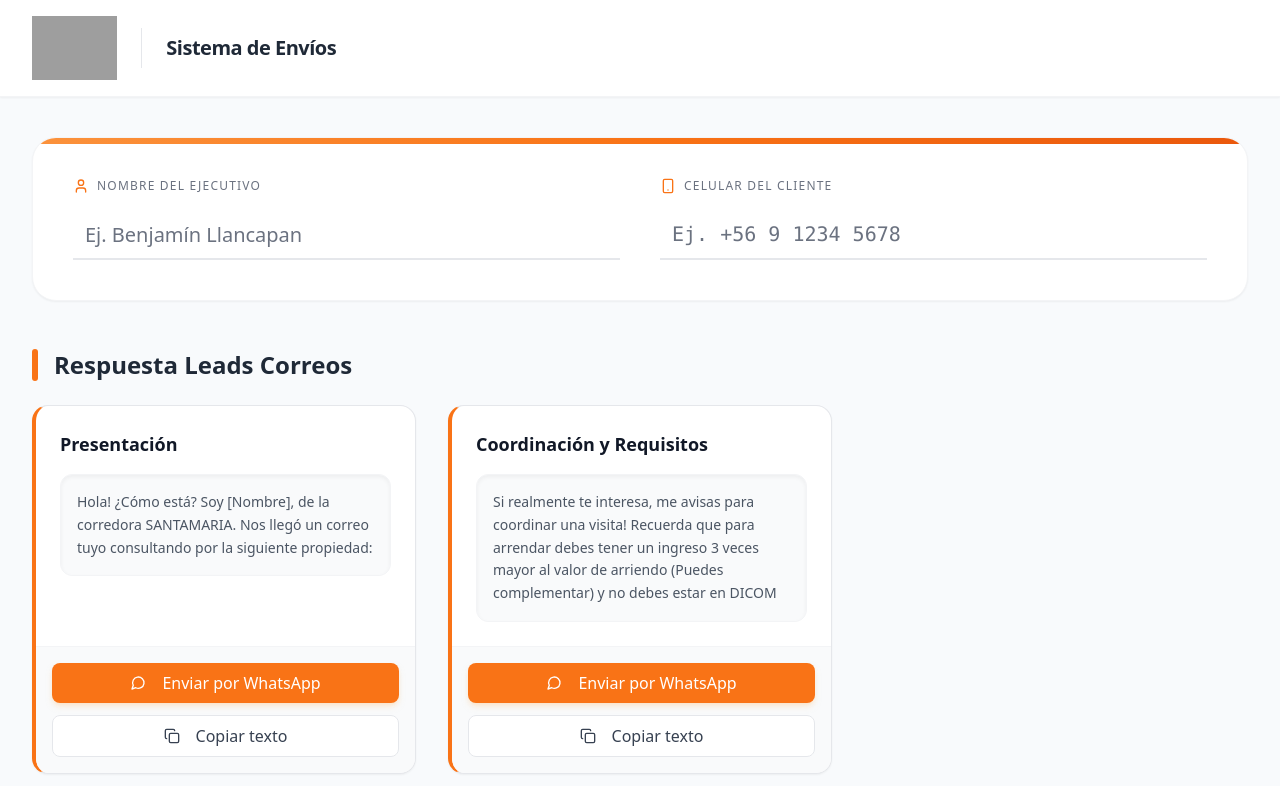
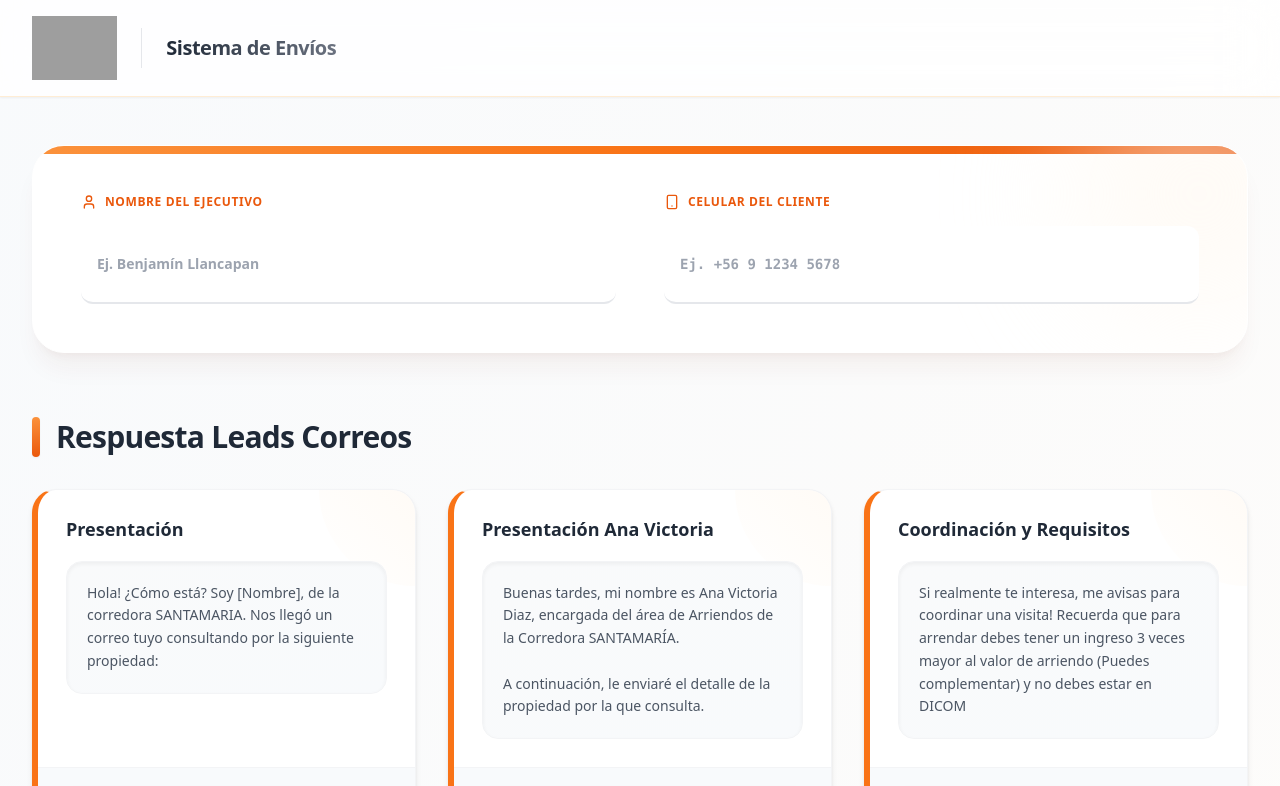
Before and after one commit to housebrokerschile-hash/sistema-de-env-os, a React (Vite) app: page / in a window 1280 px wide. Shown: the top 786 px of the page. Built offline with nearby package versions, Linux system fonts and the light colour scheme; grey boxes are pictures that could not be loaded.

Commit message:
Update App.jsx

```diff
--- a/App.jsx
+++ b/App.jsx
@@ -31,14 +31,14 @@ const SplashScreen = ({ onFinish }) => {
 
   return (
     <div
-      className="fixed inset-0 z-[100] flex flex-col items-center justify-center bg-white transition-opacity duration-500 ease-out"
+      className="fixed inset-0 z-[100] flex flex-col items-center justify-center bg-slate-50 transition-opacity duration-700 ease-out"
       style={{ opacity: opacity }}
     >
-      <div className="text-center space-y-2 animate-in zoom-in-95 duration-500">
-        <h1 className="text-4xl md:text-6xl font-extrabold tracking-widest text-orange-500">
+      <div className="text-center space-y-3 animate-in zoom-in-95 duration-700">
+        <h1 className="text-4xl md:text-6xl font-extrabold tracking-tight text-transparent bg-clip-text bg-gradient-to-r from-orange-400 to-orange-600 drop-shadow-sm">
           SISTEMA DE ENVÍOS
         </h1>
-        <p className="text-sm text-gray-400 font-medium tracking-widest uppercase">
+        <p className="text-sm text-gray-400 font-bold tracking-[0.3em] uppercase">
           By: bnj
         </p>
       </div>
@@ -48,21 +48,21 @@ const SplashScreen = ({ onFinish }) => {
 
 const Button = ({ children, variant = 'primary', size = 'default', className = '', ...props }) => {
   const variants = {
-    primary: 'bg-orange-500 hover:bg-orange-600 text-white shadow-md',
-    secondary: 'bg-white hover:bg-gray-50 text-gray-700 border border-gray-200',
-    success: 'bg-green-500 text-white shadow-md hover:bg-green-600'
+    primary: 'bg-gradient-to-r from-orange-500 to-orange-600 hover:from-orange-600 hover:to-orange-700 text-white shadow-lg shadow-orange-500/30 hover:shadow-orange-500/50 border border-orange-400/20',
+    secondary: 'bg-white hover:bg-gray-50 text-gray-700 border border-gray-200 shadow-sm hover:shadow-md',
+    success: 'bg-gradient-to-r from-green-500 to-green-600 hover:from-green-600 hover:to-green-700 text-white shadow-lg shadow-green-500/30 hover:shadow-green-500/50 border border-green-400/20'
   };
 
   const sizes = {
     sm: 'px-3 py-1.5 text-sm',
-    default: 'px-4 py-2',
+    default: 'px-4 py-2.5',
     lg: 'px-6 py-3 text-lg'
   };
 
   return (
     <button
       className={`
-        inline-flex items-center justify-center gap-2 rounded-lg font-medium transition-all duration-200 ease-out active:scale-95 disabled:opacity-50 disabled:pointer-events-none hover:scale-[1.02]
+        inline-flex items-center justify-center gap-2 rounded-xl font-semibold transition-all duration-300 ease-out active:scale-[0.97] disabled:opacity-50 disabled:pointer-events-none hover:-translate-y-0.5
         ${variants[variant]}
         ${sizes[size]}
         ${className}
@@ -77,7 +77,7 @@ const Button = ({ children, variant = 'primary', size = 'default', className = '
 const Input = ({ className = '', ...props }) => (
   <input
     className={`
-      flex h-10 w-full rounded-md border border-gray-200 bg-white px-3 py-2 text-sm ring-offset-white file:border-0 file:bg-transparent file:text-sm file:font-medium placeholder:text-gray-500 focus-visible:outline-none focus-visible:ring-2 focus-visible:ring-orange-500 focus-visible:ring-offset-2 disabled:cursor-not-allowed disabled:opacity-50 transition-shadow
+      flex w-full rounded-xl border border-gray-200 bg-white px-4 py-3 text-sm ring-offset-white file:border-0 file:bg-transparent file:text-sm file:font-medium placeholder:text-gray-400 focus-visible:outline-none focus-visible:ring-4 focus-visible:ring-orange-500/15 focus-visible:border-orange-500 disabled:cursor-not-allowed disabled:opacity-50 transition-all duration-300
       ${className}
     `}
     {...props}
@@ -86,7 +86,7 @@ const Input = ({ className = '', ...props }) => (
 
 const Label = ({ children, className = '', ...props }) => (
   <label
-    className={`text-sm font-medium leading-none peer-disabled:cursor-not-allowed peer-disabled:opacity-70 ${className}`}
+    className={`text-xs font-bold uppercase tracking-wider text-gray-500 leading-none peer-disabled:cursor-not-allowed peer-disabled:opacity-70 ${className}`}
     {...props}
   >
     {children}
@@ -95,8 +95,8 @@ const Label = ({ children, className = '', ...props }) => (
 
 const Card = ({ children, className = '' }) => (
   <div className={`
-    rounded-2xl border border-gray-200 bg-white text-gray-950 shadow-sm transition-all duration-300 ease-out
-    hover:-translate-y-1 hover:shadow-xl
+    rounded-[1.5rem] border border-gray-100 bg-white text-gray-950 shadow-md transition-all duration-400 ease-out
+    hover:-translate-y-1.5 hover:shadow-xl hover:border-orange-100
     ${className}
   `}>
     {children}
@@ -150,18 +150,20 @@ const TemplateCard = ({ template, executiveName, clientNumber }) => {
   const needsPropertyLink = template.content.includes('[Input_Para_Link_Propiedad]');
 
   return (
-    <Card className="flex flex-col h-full overflow-hidden group border-l-4 border-l-orange-500">
-      <div className="p-6 flex-1 space-y-4">
+    <Card className="flex flex-col h-full overflow-hidden group border-l-[6px] border-l-orange-500 relative">
+      <div className="absolute top-0 right-0 w-24 h-24 bg-gradient-to-bl from-orange-50 to-transparent opacity-50 rounded-bl-full pointer-events-none"></div>
+
+      <div className="p-7 flex-1 space-y-5 relative z-10">
         <div className="flex items-start justify-between">
-          <h3 className="font-bold text-lg text-gray-900 line-clamp-2" title={template.title}>
+          <h3 className="font-extrabold text-lg text-gray-800 line-clamp-2 leading-tight" title={template.title}>
             {template.title}
           </h3>
         </div>
 
-        <div className="bg-gray-50 p-4 rounded-xl text-sm text-gray-600 leading-relaxed min-h-[100px] whitespace-pre-wrap border border-gray-100 shadow-inner">
+        <div className="bg-gradient-to-br from-gray-50 to-slate-50 p-5 rounded-2xl text-sm text-gray-600 leading-relaxed min-h-[120px] whitespace-pre-wrap border border-gray-100 shadow-inner">
           {template.content.split(/(\[Input_Para_Link_Propiedad\])/g).map((part, i) => (
             part === '[Input_Para_Link_Propiedad]' ? (
-              <span key={i} className="text-orange-600 font-bold bg-orange-100/50 px-1 rounded mx-1 break-all">
+              <span key={i} className="text-orange-600 font-bold bg-orange-100/50 px-1.5 py-0.5 rounded-md mx-1 break-all border border-orange-200/50 shadow-sm">
                 {propertyLink || '[Link Propiedad]'}
               </span>
             ) : (
@@ -171,35 +173,35 @@ const TemplateCard = ({ template, executiveName, clientNumber }) => {
         </div>
 
         {needsPropertyLink && (
-          <div className="space-y-1.5 animate-in fade-in slide-in-from-top-2">
-            <Label className="text-xs text-gray-500 uppercase tracking-wider font-bold">Link Propiedad</Label>
+          <div className="space-y-2 animate-in fade-in slide-in-from-top-2 pt-2">
+            <Label>Link de la Propiedad</Label>
             <div className="relative group/input">
-              <ExternalLink className="absolute left-3 top-2.5 h-4 w-4 text-gray-400 group-focus-within/input:text-orange-500 transition-colors" />
+              <ExternalLink className="absolute left-3.5 top-3 h-4 w-4 text-orange-400 group-focus-within/input:text-orange-600 transition-colors" />
               <Input
                 value={propertyLink}
                 onChange={(e) => setPropertyLink(e.target.value)}
                 placeholder="Pegar enlace aquí..."
-                className="pl-9 bg-orange-50/30 border-orange-100 focus:border-orange-500 transition-all"
+                className="pl-10 bg-orange-50/20 border-orange-100 focus:border-orange-500 focus:bg-white transition-all shadow-sm"
               />
             </div>
           </div>
         )}
       </div>
 
-      <div className="p-4 bg-gray-50 border-t border-gray-100 grid grid-cols-1 gap-3">
-        <Button onClick={handleSendWhatsApp} className="w-full shadow-orange-200/50 hover:shadow-orange-300/50">
-          <MessageCircle className="h-4 w-4 mr-2" />
+      <div className="p-5 bg-slate-50 border-t border-gray-100 grid grid-cols-1 gap-3 relative z-10">
+        <Button onClick={handleSendWhatsApp} className="w-full">
+          <MessageCircle className="h-5 w-5 mr-2" />
           Enviar por WhatsApp
         </Button>
         <Button
             variant={isCopied ? "success" : "secondary"}
             onClick={handleCopy}
-            className="w-full transition-all duration-300"
+            className="w-full"
         >
           {isCopied ? (
             <>
                 <Check className="h-4 w-4 mr-2" />
-                ¡Copiado!
+                ¡Copiado al portapapeles!
             </>
           ) : (
             <>
@@ -224,6 +226,12 @@ function App() {
       title: 'Presentación',
       category: 'Correos',
       content: `Hola! ¿Cómo está? Soy [Nombre_Ejecutivo], de la corredora SANTAMARIA. Nos llegó un correo tuyo consultando por la siguiente propiedad:`
+    },
+    {
+      id: '7',
+      title: 'Presentación Ana Victoria',
+      category: 'Correos',
+      content: `Buenas tardes, mi nombre es Ana Victoria Diaz, encargada del área de Arriendos de la Corredora SANTAMARÍA.\n\nA continuación, le enviaré el detalle de la propiedad por la que consulta.`
     },
     {
       id: '2',
@@ -287,10 +295,10 @@ Sin ese mensaje, la visita no se considera confirmada.`
       <SplashScreen onFinish={() => setShowContent(true)} />
 
       {showContent && (
-        <div className="min-h-screen bg-[#F8FAFC] font-sans text-gray-900 flex flex-col animate-in fade-in duration-1000">
+        <div className="min-h-screen bg-gradient-to-br from-slate-50 to-orange-50/30 font-sans text-gray-900 flex flex-col animate-in fade-in duration-1000">
           <Toaster position="top-right" richColors />
 
-          <header className="bg-white border-b border-gray-100 sticky top-0 z-30 shadow-sm backdrop-blur-md bg-white/90">
+          <header className="sticky top-0 z-50 bg-white/80 backdrop-blur-xl border-b border-orange-100 shadow-sm transition-all duration-300">
             <div className="max-w-7xl mx-auto px-4 sm:px-6 lg:px-8 h-24 flex items-center justify-between">
               <div className="flex items-center gap-6">
                 <img
@@ -299,33 +307,35 @@ Sin ese mensaje, la visita no se considera confirmada.`
                   className="h-16 w-auto object-contain"
                 />
                 <div className="h-10 w-px bg-gray-200 hidden sm:block"></div>
-                <h1 className="text-xl font-bold text-gray-800 tracking-tight hidden sm:block">
+                <h1 className="text-xl font-extrabold text-transparent bg-clip-text bg-gradient-to-r from-gray-800 to-gray-500 tracking-tight hidden sm:block">
                   Sistema de Envíos
                 </h1>
               </div>
             </div>
           </header>
 
-          <main className="max-w-7xl mx-auto px-4 sm:px-6 lg:px-8 py-10 space-y-12 flex-grow">
-            <section className="bg-white rounded-3xl shadow-sm border border-gray-100 p-8 md:p-10 relative overflow-hidden group hover:shadow-lg transition-shadow duration-500">
-              <div className="absolute top-0 left-0 w-full h-1.5 bg-gradient-to-r from-orange-400 via-orange-500 to-orange-600"></div>
-              <div className="grid grid-cols-1 md:grid-cols-2 gap-10 relative z-10">
+          <main className="max-w-7xl mx-auto px-4 sm:px-6 lg:px-8 py-12 space-y-16 flex-grow">
+            <section className="bg-white rounded-[2rem] shadow-xl shadow-orange-900/5 border border-white p-8 md:p-12 relative overflow-hidden group">
+              <div className="absolute top-0 left-0 w-full h-2 bg-gradient-to-r from-orange-400 via-orange-500 to-orange-600"></div>
+              <div className="absolute -right-20 -top-20 w-64 h-64 bg-orange-50 rounded-full blur-3xl opacity-50 pointer-events-none"></div>
+
+              <div className="grid grid-cols-1 md:grid-cols-2 gap-12 relative z-10">
                 <div className="space-y-4">
-                  <Label className="text-gray-500 uppercase tracking-widest text-xs font-bold flex items-center gap-2">
-                    <User className="h-4 w-4 text-orange-500" />
+                  <Label className="flex items-center gap-2 text-orange-600">
+                    <User className="h-4 w-4" />
                     Nombre del Ejecutivo
                   </Label>
                   <Input
                     placeholder="Ej. Benjamín Llancapan"
                     value={executiveName}
                     onChange={(e) => setExecutiveName(e.target.value)}
-                    className="text-xl py-6 border-0 border-b-2 border-gray-200 rounded-none px-0 focus:ring-0 focus:border-orange-500 bg-transparent placeholder:text-gray-300 transition-colors font-medium"
+                    className="text-2xl py-7 border-0 border-b-2 border-gray-100 rounded-none px-0 focus:ring-0 focus:border-orange-500 bg-transparent placeholder:text-gray-300 transition-colors font-semibold"
                   />
                 </div>
 
                 <div className="space-y-4">
-                  <Label className="text-gray-500 uppercase tracking-widest text-xs font-bold flex items-center gap-2">
-                    <Smartphone className="h-4 w-4 text-orange-500" />
+                  <Label className="flex items-center gap-2 text-orange-600">
+                    <Smartphone className="h-4 w-4" />
                     Celular del Cliente
                   </Label>
                   <Input
@@ -333,19 +343,19 @@ Sin ese mensaje, la visita no se considera confirmada.`
                     placeholder="Ej. +56 9 1234 5678"
                     value={clientNumber}
                     onChange={(e) => setClientNumber(e.target.value)}
-                    className="text-xl py-6 border-0 border-b-2 border-gray-200 rounded-none px-0 focus:ring-0 focus:border-orange-500 bg-transparent placeholder:text-gray-300 transition-colors font-mono font-medium"
+                    className="text-2xl py-7 border-0 border-b-2 border-gray-100 rounded-none px-0 focus:ring-0 focus:border-orange-500 bg-transparent placeholder:text-gray-300 transition-colors font-mono font-semibold"
                   />
                 </div>
               </div>
             </section>
 
-            <div className="space-y-16">
+            <div className="space-y-20">
               {Object.entries(groupedTemplates).map(([category, items]) => (
                 items.length > 0 && (
-                  <div key={category} className="space-y-6">
+                  <div key={category} className="space-y-8">
                     <div className="flex items-center gap-4">
-                      <div className="h-8 w-1.5 bg-orange-500 rounded-full"></div>
-                      <h2 className="text-2xl font-bold text-gray-800">{category}</h2>
+                      <div className="h-10 w-2 bg-gradient-to-b from-orange-400 to-orange-600 rounded-full shadow-sm"></div>
+                      <h2 className="text-3xl font-extrabold text-gray-800 tracking-tight">{category}</h2>
                     </div>
                     <div className="grid grid-cols-1 md:grid-cols-2 lg:grid-cols-3 gap-8">
                       {items.map(template => (
@@ -363,9 +373,11 @@ Sin ese mensaje, la visita no se considera confirmada.`
             </div>
           </main>
 
-          <footer className="py-8 text-center">
-            <p className="text-xs text-gray-300 font-medium tracking-widest">
-              by: Bnj
+          <footer className="py-10 text-center relative z-10">
+            <p className="text-sm text-gray-400 font-bold tracking-widest uppercase flex items-center justify-center gap-2">
+              <span className="w-8 h-px bg-gray-300"></span>
+              Creado por Bnj
+              <span className="w-8 h-px bg-gray-300"></span>
             </p>
           </footer>
         </div>
```
